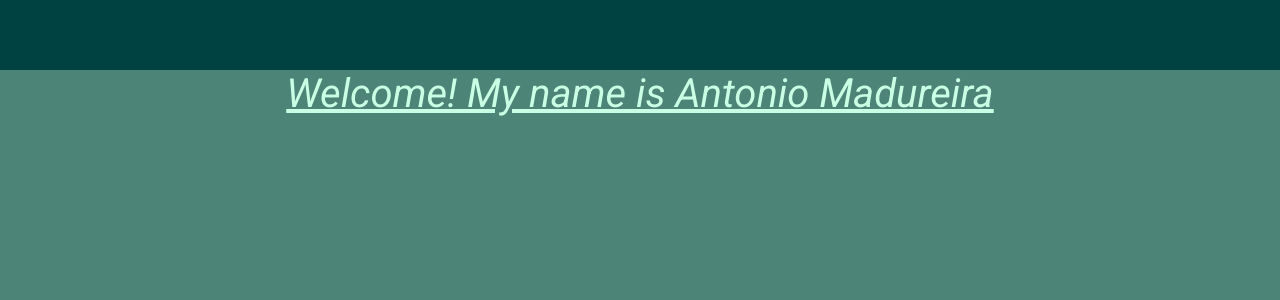
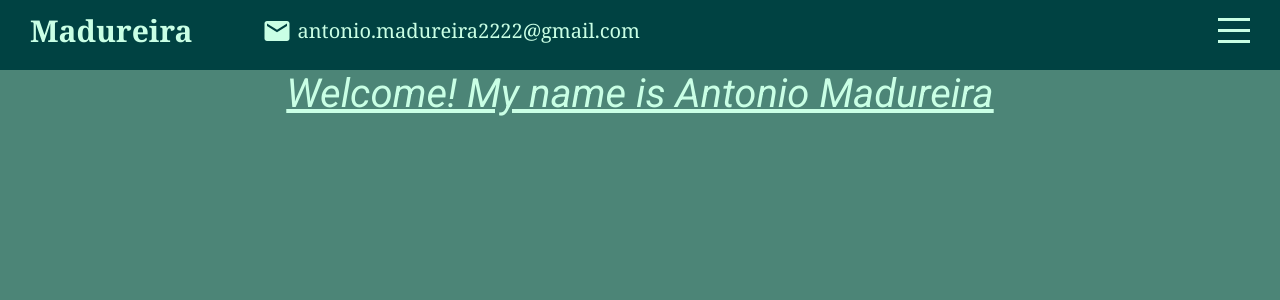
Before and after one commit to AntonioMadureira22/officialportfolio, a React (Create React App) app: page / in a window 1280 px wide. Shown: the top 300 px of the page. Built offline with nearby package versions, Linux system fonts and the light colour scheme; a web font is replaced by a local one.

Commit message:
stayling of the navbar and setting up the menu

```diff
--- a/package.json
+++ b/package.json
@@ -3,6 +3,7 @@
   "version": "0.1.0",
   "private": true,
   "dependencies": {
+    "@material-ui/core": "^4.12.3",
     "@material-ui/icons": "^4.11.2",
     "@testing-library/jest-dom": "^5.16.1",
     "@testing-library/react": "^12.1.2",
--- a/src/app.scss
+++ b/src/app.scss
@@ -8,6 +8,7 @@
         background-color: blue;
         position: relative;
         top: 70px;
+        scroll-behavior: smooth;
         scroll-snap-type: y mandatory;
         //for firefox
         scrollbar-width: none;
@@ -16,6 +17,7 @@
             display: none;
         }
 
+        //each element  within sections
         > *{
             width: 100vw;
             height: calc(100vh - 70px);
--- a/src/components/Aboutme/about.jsx
+++ b/src/components/Aboutme/about.jsx
@@ -2,7 +2,7 @@ import "./about.scss"
 
 export default function about() {
     return (
-        <div className='me'>
+        <div className='me' id="about">
 
         </div>
     )
--- a/src/components/contact/contact.jsx
+++ b/src/components/contact/contact.jsx
@@ -2,7 +2,7 @@ import "./contact.scss"
 
 export default function contact() {
     return (
-        <div className="contact">
+        <div className="contact" id="contact">
 
         </div>
     )
--- a/src/components/intro/intro.jsx
+++ b/src/components/intro/intro.jsx
@@ -2,7 +2,7 @@ import "./intro.scss"
 
 export default function intro() {
     return (
-        <div className="intro">
+        <div className="intro" id="intro">
             <p className="text">Welcome! My name is Antonio Madureira</p>
         </div>
     )
--- a/src/components/navbar/navbar.jsx
+++ b/src/components/navbar/navbar.jsx
@@ -1,9 +1,26 @@
 import "./navbar.scss"
+import {Email} from "@material-ui/icons"
 
 
  export default function navbar() {
     return (
         <div className="navbar">
+            <div className="wrapper">
+                <div className="left">
+                    <a href="#intro" className="logo">Madureira</a>
+                    <div className="itemContainer">
+                    <Email className="icon"/>
+                    <span>antonio.madureira2222@gmail.com</span>
+                    </div>
+                </div>
+                <div className="right">
+                    <div className="hamburger">
+                        <span className="line1"></span>
+                        <span className="line2"></span>
+                        <span className="line3"></span>
+                    </div>
+                </div>
+            </div>
         </div>
     )
 }
--- a/src/components/navbar/navbar.scss
+++ b/src/components/navbar/navbar.scss
@@ -1,10 +1,71 @@
+@import "../../global.scss";
+
+
 // warm black color
 .navbar{
     width: 100%;
     height: 70px;
-    background-color: #004242;
+    background-color: $mainColor;
+    color: $textColor;
     position: fixed;
     top: 0;
     z-index: 2;
 
+    .wrapper {
+        padding: 10px 30px;
+        display: flex;
+        align-items: center;
+      justify-content: space-between;
+
+
+      .left {
+          display: flex;
+          align-items: center;
+
+          .logo{
+              font-size: 30px;
+              font-weight: 700;
+              text-decoration: none;
+              color: inherit;
+              margin-right: 40px;
+              font-family: Georgia, 'Times New Roman', Times, serif;
+            }
+
+            .itemContainer {
+                display: flex;
+                align-items: center;
+                margin-left: 30px;
+
+                .icon {
+                    font-size: 30px;
+                    margin-right: 5px;
+                }
+
+                span {
+                    font-size: 20px;
+                    font-weight: 400;
+                    font-family: Georgia, 'Times New Roman', Times, serif;
+                }
+            }
+        }
+
+        .right {
+
+            .hamburger {
+                width: 32px;
+                height: 25px;
+                display: flex;
+                flex-direction: column;
+                justify-content: space-between;
+                cursor: pointer;
+
+                span {
+                    width: 100%;
+                    height: 3px;
+                    background-color: $textColor;
+                }
+            }
+        }
+    }
+
 }
--- a/src/components/portfolio/portfolio.jsx
+++ b/src/components/portfolio/portfolio.jsx
@@ -2,7 +2,7 @@ import "./portfolio.scss"
 
 export default function portfolio() {
     return (
-        <div className="portfolio">
+        <div className="portfolio" id="portfolio">
         </div>
     )
 }
--- /dev/null
+++ b/src/global.scss
@@ -0,0 +1,2 @@
+$mainColor: #004242;
+$textColor: #c9ffe5;
```
Also changed, not shown: 1 other file (tests, documents, lock files or other folders).
